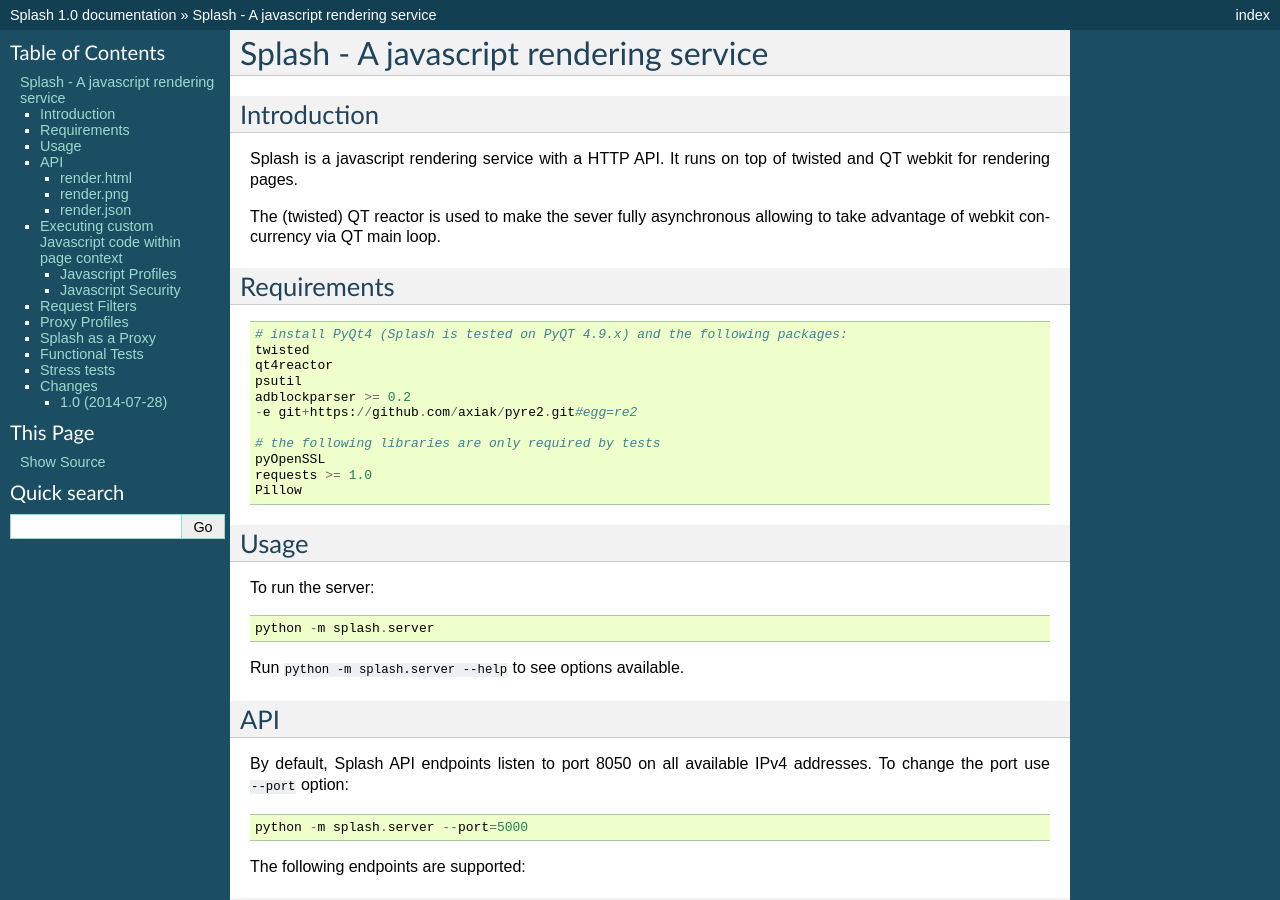
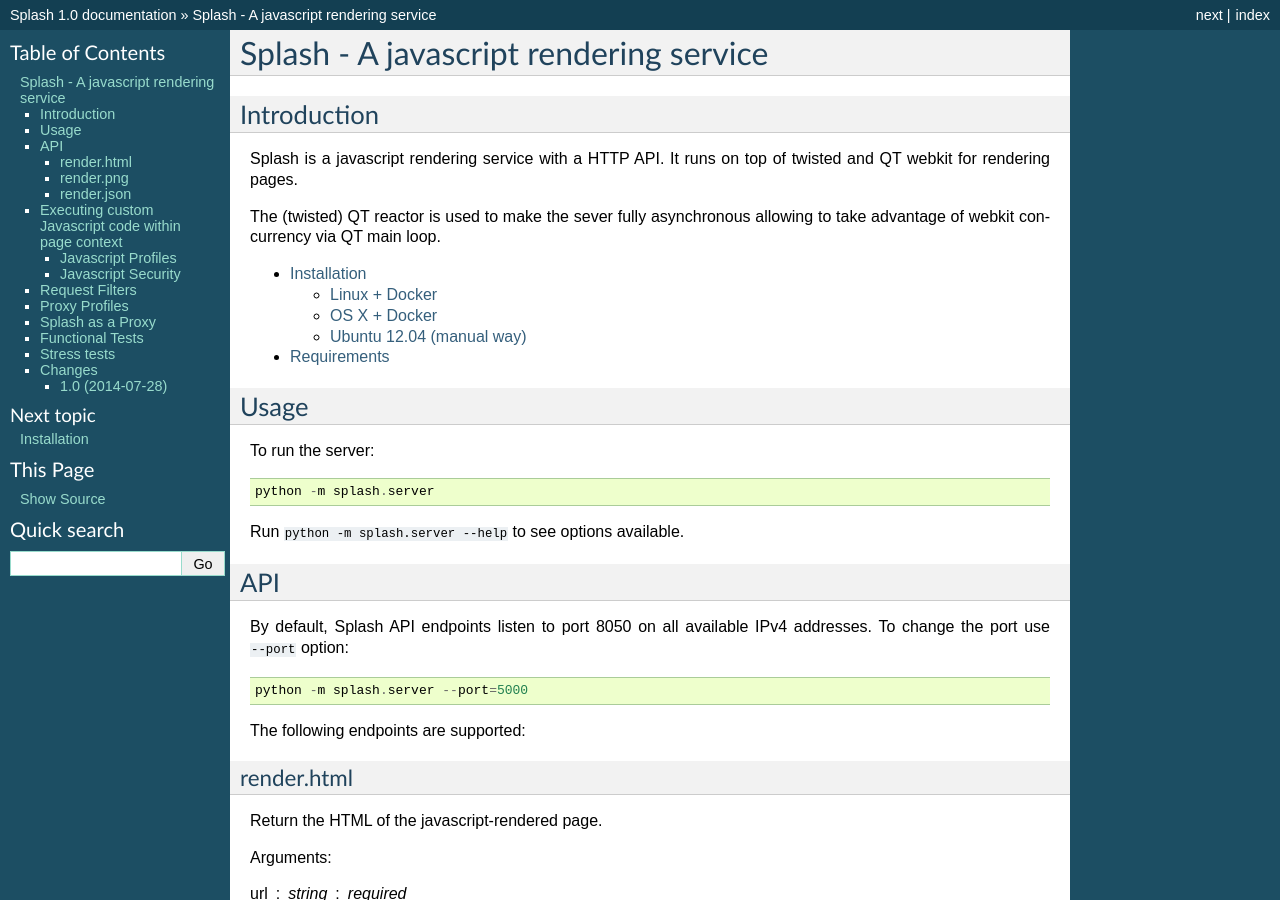
Before and after one commit to scrapinghub/splash, a Sphinx documentation site: the page built from docs/index.rst, in a window 1280 px wide and 900 px high. Built offline with Sphinx 7.4.7, drawn with Linux system fonts in a browser that asks for light colours; some of the changed lines change nothing that is shown.

Commit message:
Some install docs. See GH-71 and GH-108.

```diff
--- a/docs/index.rst
+++ b/docs/index.rst
@@ -11,10 +11,10 @@
 The (twisted) QT reactor is used to make the sever fully asynchronous allowing
 to take advantage of webkit concurrency via QT main loop.
 
-Requirements
-============
+.. toctree::
+   :maxdepth: 2
 
-.. literalinclude:: ../requirements.txt
+   install
 
 Usage
 =====
--- /dev/null
+++ b/docs/install.rst
@@ -0,0 +1,62 @@
+Installation
+============
+
+Linux + Docker
+--------------
+
+1. Install Docker_.
+2. Pull the image::
+
+       $ docker pull scrapinghub/splash
+
+3. Start the container::
+
+       $ docker run -p 5023:5023 -p 8050:8050 -p 8051:8051 scrapinghub/splash
+
+4. Splash is now available at 0.0.0.0 at ports
+   8050 (http), 8051 (https) and 5023 (telnet).
+
+OS X + Docker
+-------------
+
+1. Install Docker_ (via Boot2Docker_).
+2. Pull the image::
+
+       $ docker pull scrapinghub/splash
+
+3. Start the container::
+
+       $ docker run -p 5023:5023 -p 8050:8050 -p 8051:8051 scrapinghub/splash
+
+4. Figure out the ip address of boot2docker::
+
+       $ boot2docker ip
+
+       The VM's Host only interface IP address is: 192.168.59.103
+
+5. Splash is available at the returned IP address at ports
+   8050 (http), 8051 (https) and 5023 (telnet).
+
+.. _Docker: http://docker.io
+.. _Boot2Docker: http://boot2docker.io/
+
+
+Ubuntu 12.04 (manual way)
+-------------------------
+
+1. Install system dependencies::
+
+       $ sudo add-apt-repository -y ppa:pi-rho/security
+       $ sudo apt-get update
+       $ sudo apt-get install libre2-dev
+       $ sudo apt-get install netbase ca-certificates python \
+                              python-dev build-essential libicu48 \
+                              xvfb libqt4-webkit python-twisted python-qt4
+
+2. TODO: install Python dependencies using pip, clone repo, chdir to it,
+   start splash.
+
+Requirements
+============
+
+.. literalinclude:: ../requirements.txt
```
